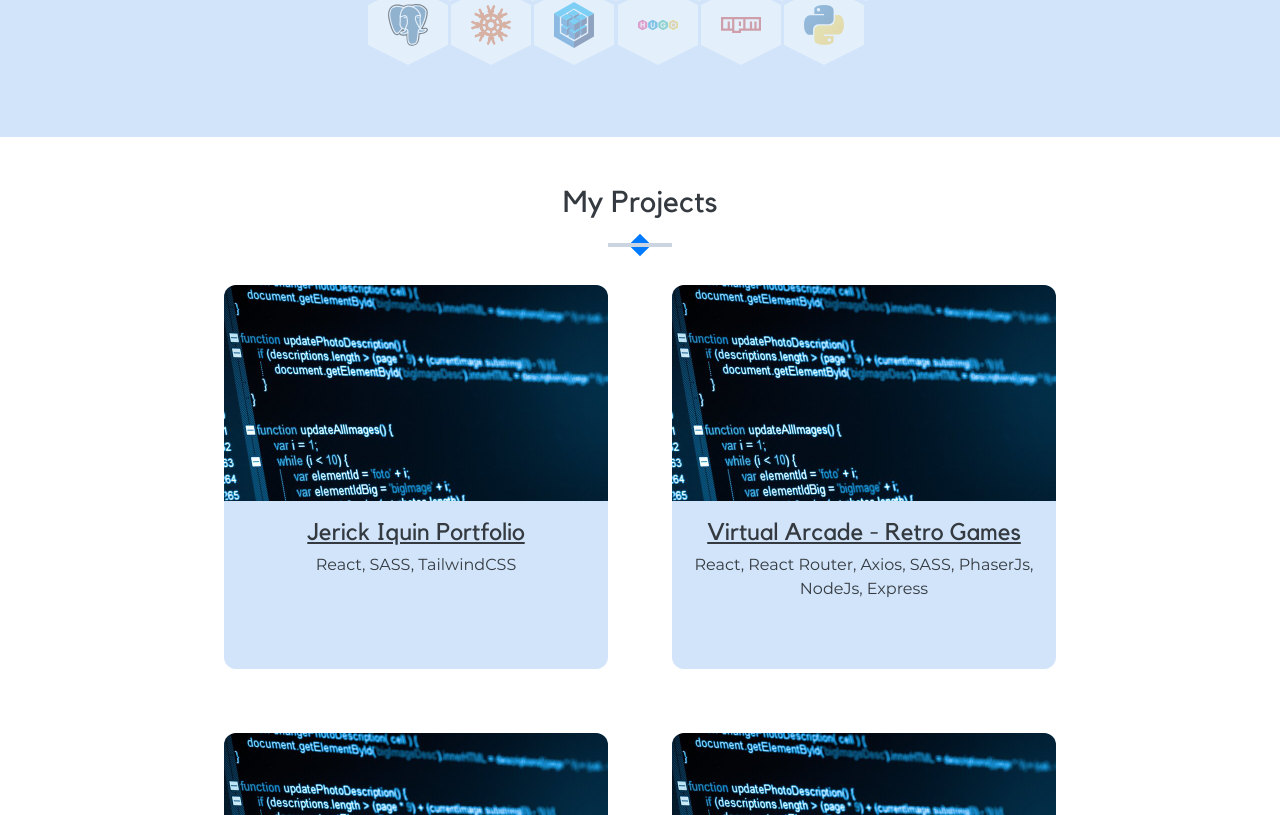
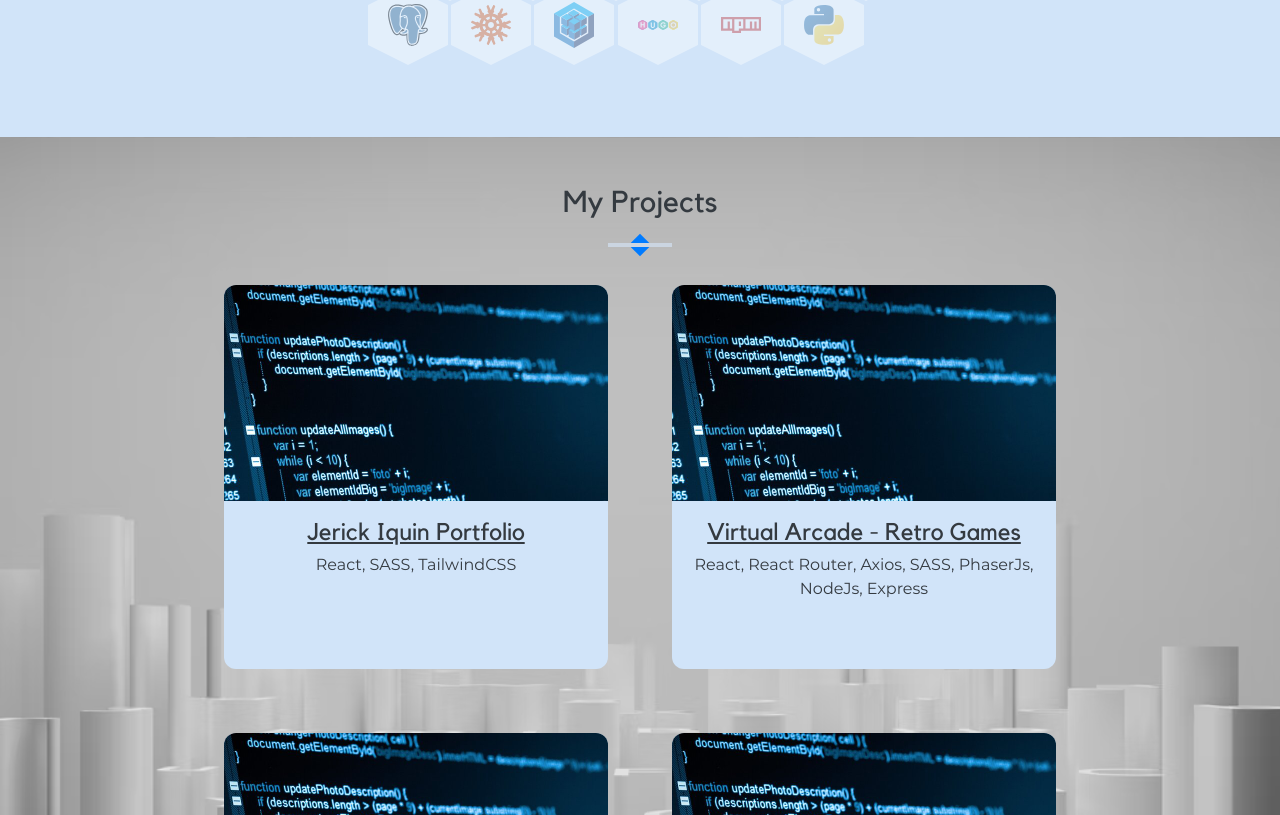
Before and after one commit to jekiquin/portfolio, a React (Create React App) app: page / in a window 1280 px wide. Shown: the part 1625-2440 px from the top of the page. Built offline with nearby package versions, Linux system fonts and the light colour scheme; what tailwindcss-animation-delay would draw is missing.

Commit message:
added projects bg

```diff
--- a/src/components/Projects.js
+++ b/src/components/Projects.js
@@ -9,7 +9,7 @@ export default function Projects() {
 
 	const displayProjects = projects.map((project) => <Project key={uniqid()} project={project} />);
 	return (
-		<SectionContainer id="projects">
+		<SectionContainer id="projects" className="bg-projects bg-fixed bg-cover">
 			<SectionHeader>{title}</SectionHeader>
 			<div className="w-fit mx-auto grid grid-cols-1 justify-items-center justify-center gap-8 lg:grid-cols-2 lg:gap-16">
 				{displayProjects}
--- a/tailwind.config.js
+++ b/tailwind.config.js
@@ -112,7 +112,8 @@ module.exports = {
 				}
 			},
 			backgroundImage: {
-				hero: "url('../assets/backgrounds/hero.jpg')"
+				hero: "url('../assets/backgrounds/hero.jpg')",
+				projects: "url('../assets/backgrounds/projects.avif')"
 			}
 		}
 	},
```
Also changed, not shown: src/assets/backgrounds/projects.avif (added).
